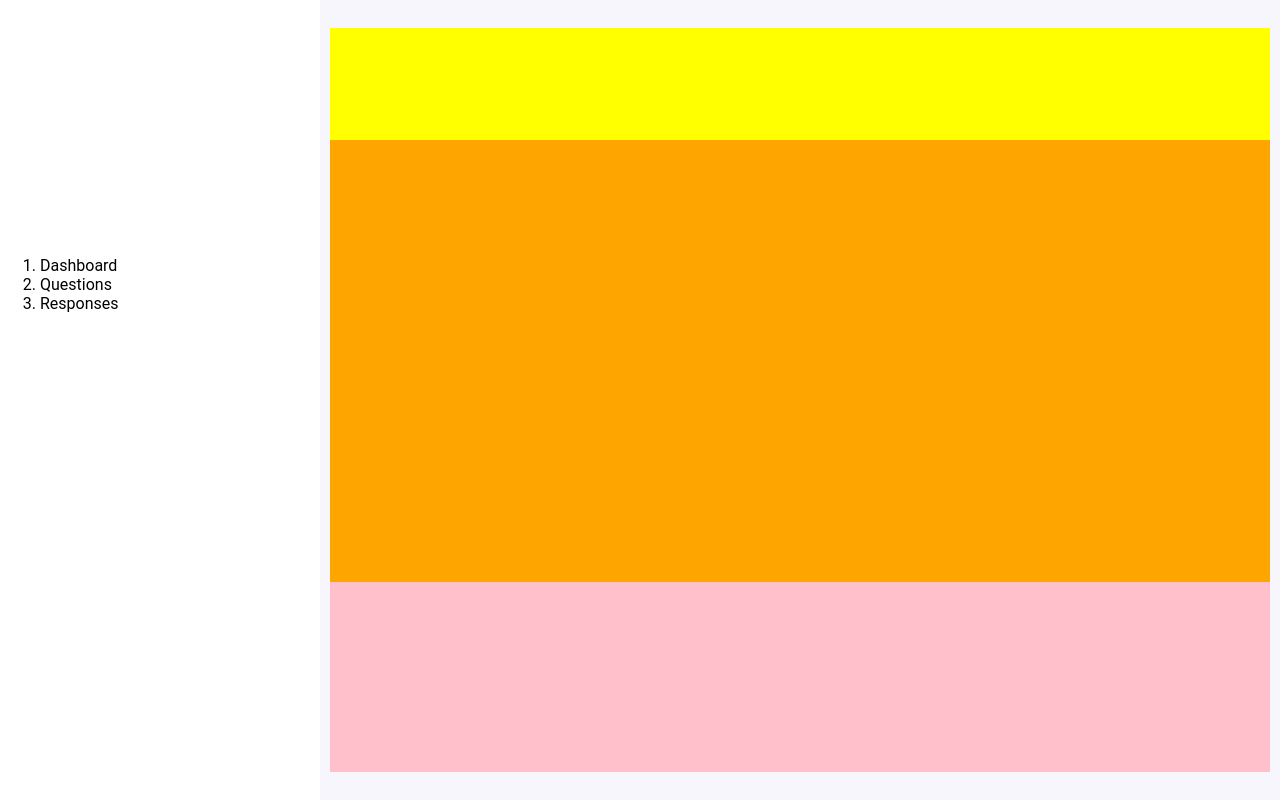
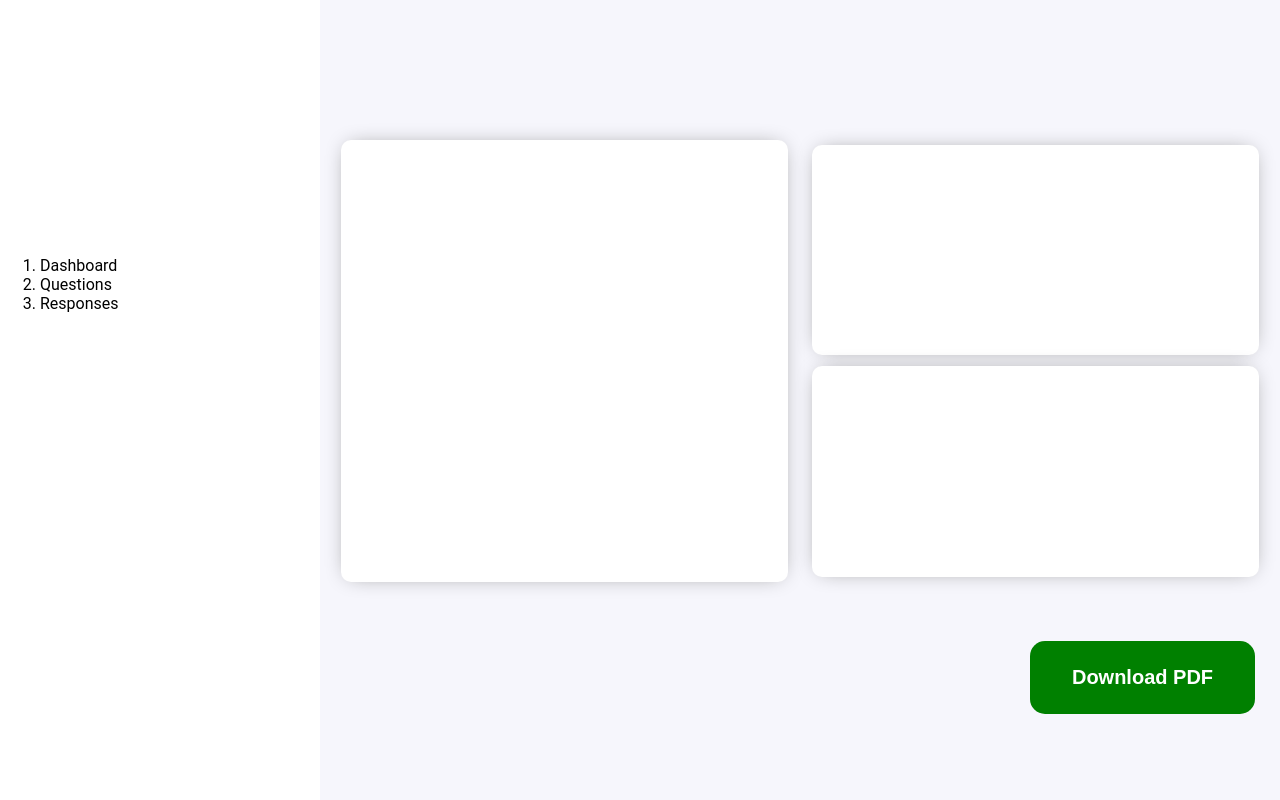
Before and after one commit to tawfeeq25/Student_Feedback, a React (Vite) app: page /admin in a window 1280 px wide. Built offline with nearby package versions, Linux system fonts and the light colour scheme.

Commit message:
dashbord design

```diff
--- a/src/pages/Admin/AdminLayout.jsx
+++ b/src/pages/Admin/AdminLayout.jsx
@@ -42,14 +42,30 @@ const AdminLayout=()=>{
                             <div id="dash-cont">
                                 <div id="dash-cont-staff">
                                     <div id="dash-cont-st">
+                                        <div id="staff-list">
 
+                                        </div>
                                     </div>
                                     <div id="dash-count">
+                                        <div id="dash-att-count">
+                                            <div id="att">
+                                                <div id="att-top">
 
+                                                </div>
+                                                <div id="att-cont">
+
+                                                </div>
+                                            </div>
+                                        </div>
+                                        <div id="dash-natt-count">
+                                            <div id="natt">
+
+                                            </div>
+                                        </div>
                                     </div>
                                 </div>
                                 <div id="dash-print">
-
+                                    <button id="print">Download PDF</button>
                                 </div>
                             </div>
                     </div>
--- a/src/styles/admin.css
+++ b/src/styles/admin.css
@@ -22,27 +22,65 @@
     align-items: center;
 }
 #dash-inner{
-   background-color: red;
+
     width:98%;
     height:93%;
     display: grid;
     grid-template-rows: 15% 85%;
 }
 #dash-nav{
-    background-color:yellow;
+
 }
 #dash-cont{
-    background-color: pink;
+
     display: grid;
     grid-template-rows: 70% 30%;
 }
 #dash-cont-staff{
-    background-color:orange;
+
+    display:grid;
+    grid-template-columns: 50% 50%;
 }
-#staff{
+#dash-cont-st,#dash-att-count,#dash-natt-count{
+
+    display: flex;
+    justify-content: center;
+    align-items: center;
+}
+#dash-count{
+
+    display: grid;
+    grid-template-rows: 50% 50%;
+}
+#staff-list{
     box-shadow: 0px 0px 22px -8px #808080;
     background-color: white;
     border-radius: 10px;
-    width:40%;
-    height:40%;
+    width:95%;
+    height:100%;
 }
+#att,#natt{
+    box-shadow: 0px 0px 22px -8px #808080;
+    background-color: white;
+    border-radius: 10px;
+    width:95%;
+    height:95%;
+    display: grid;
+    grid-template-rows: 20% 80%;
+}
+#dash-print{
+
+    display: flex;
+    justify-content: right;
+    align-items: center;
+}
+#print{
+    background-color: green;
+    padding:25px;
+    width:24%;text-align: center;
+    border:none;
+    border-radius: 15px;
+    color:white;
+    font-size: 20px;margin-right: 15px;
+    font-weight: bold;
+}
```
